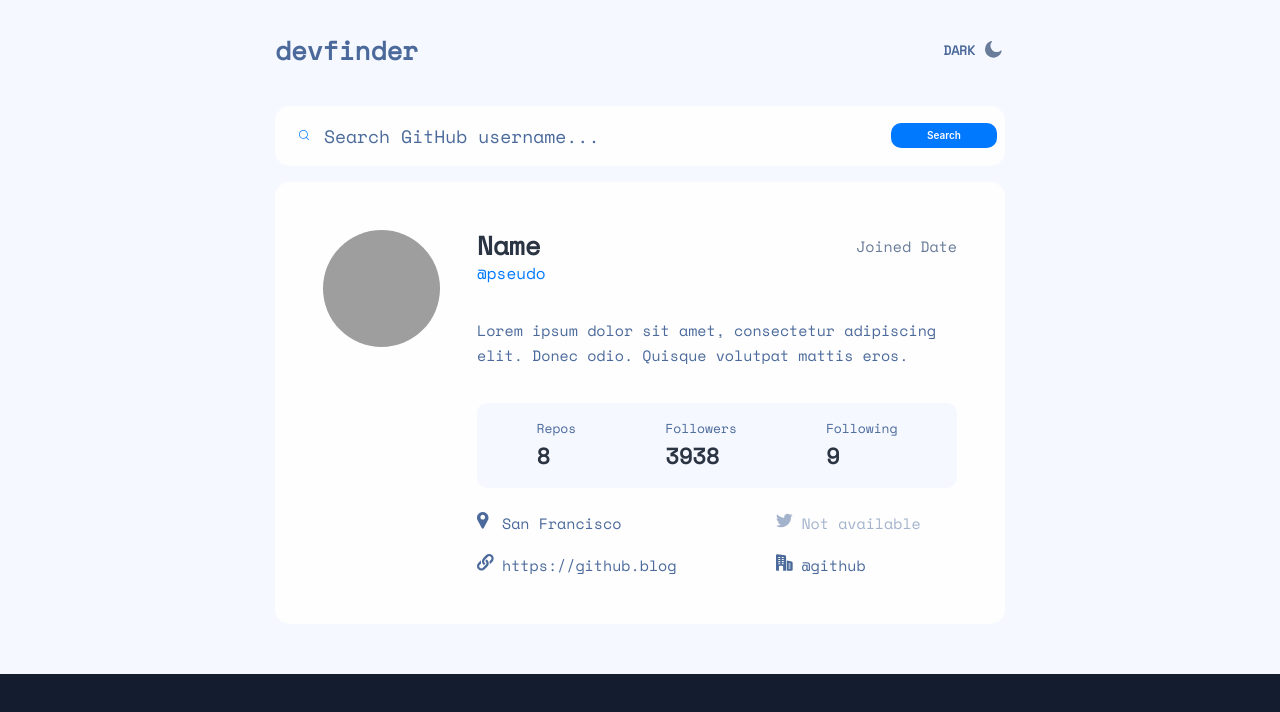
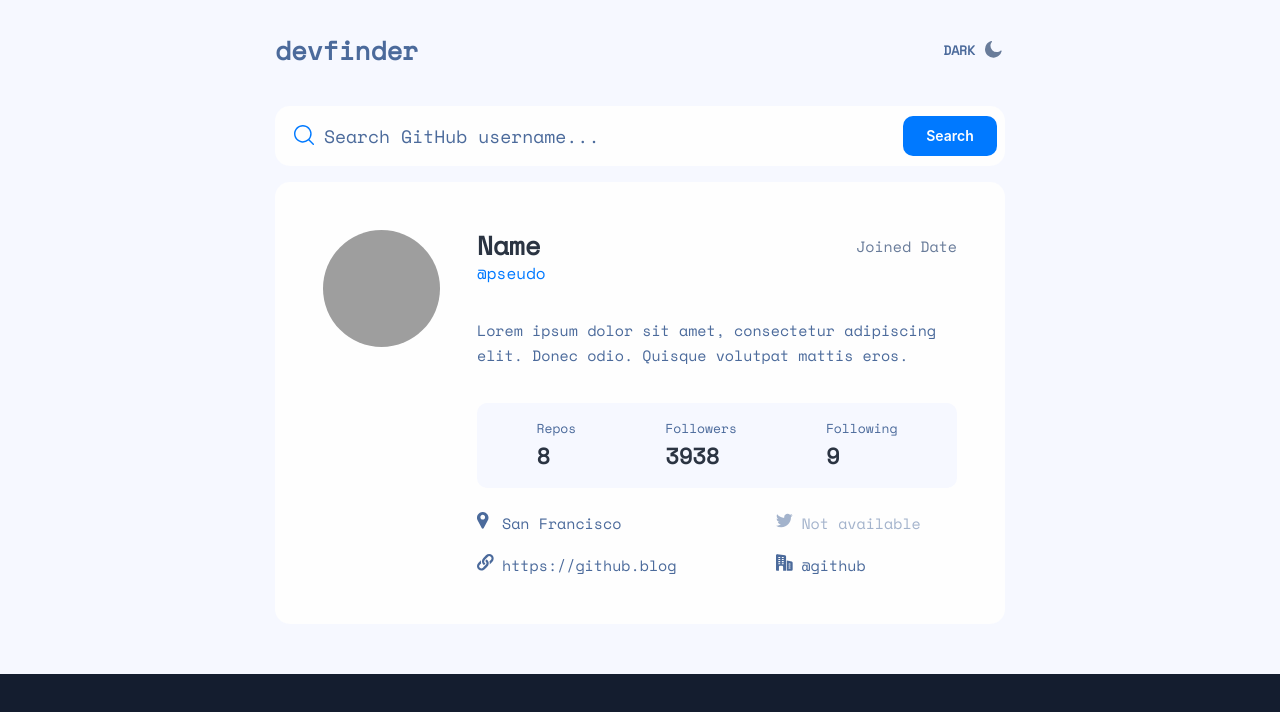
Before and after one commit to dreyzu/devfinder, a React (Vite) app: page / in a window 1280 px wide. Shown: the top 712 px of the page. Built offline with nearby package versions, Linux system fonts and the light colour scheme; grey boxes are pictures that could not be loaded.

Commit message:
change display

```diff
--- a/src/components/SearchBar.tsx
+++ b/src/components/SearchBar.tsx
@@ -18,25 +18,27 @@ export const SearchBar = () => {
 
     return (
         <Flex
-            mb="16px"
-            w={["300px", "573px", "573px", "730px"]}
-            h="60px"
-            minHeight="60px"
+            mb="1.6rem"
+            w={["30rem", "57.3rem", "57.3rem", "73rem"]}
+            minHeight="6rem"
             justifyContent="center"
             alignItems="center"
-            borderRadius="15px"
+            borderRadius="1.5rem"
             background={useColorModeValue("white", "blue-high")}
             id="searchbar"
         >
             <FormControl>
-                <Flex>
-                    <InputGroup w={["210px", "455px", "455px", "600px"]}>
-                        <InputLeftElement pointerEvents="none" children={<SearchIcon ml={["16px", "32px"]} />} />
+                <Flex alignItems="center">
+                    <InputGroup id="input">
+                        <InputLeftElement
+                            pointerEvents="none"
+                            children={<SearchIcon ml={["1.6rem", "3.2rem"]} w="2rem" minHeight="2rem" />}
+                        />
                         <Input
                             placeholder="Search GitHub username..."
                             variant="unstyled"
-                            ml={["8px", "24px"]}
-                            fontSize={["10px", "18px"]}
+                            ml={["1rem", "0.8rem", "2.4rem"]}
+                            fontSize="1.8rem"
                             fontFamily="space mono"
                             _placeholder={{ color: useColorModeValue("pale-blue", "white") }}
                             type="search"
@@ -44,13 +46,15 @@ export const SearchBar = () => {
                     </InputGroup>
                     <Spacer display={["none", "none", "flex"]} />
                     <Button
-                        w={["84px", "106px"]}
-                        mr={[0, 0, "8px"]}
-                        borderRadius="10px"
+                        w={["8.4rem", "10.6rem"]}
+                        mr="0.8rem"
+                        minHeight="4rem"
+                        borderRadius="1rem"
                         background="blue"
                         color="white"
                         type="submit"
                         id="button"
+                        fontSize="1.4rem"
                     >
                         Search
                     </Button>
```
